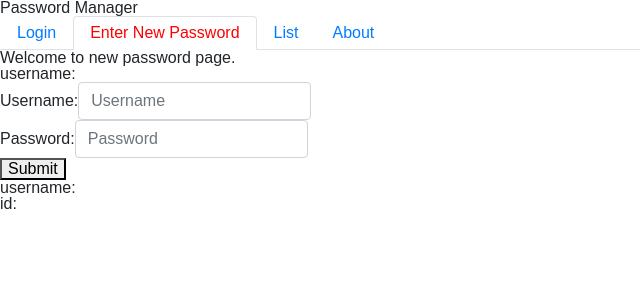
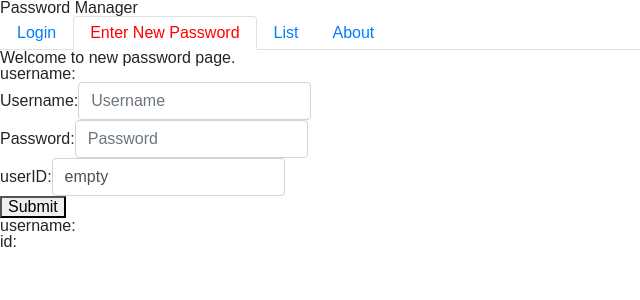
Before and after one commit to TaylorRoy/Vault, a React (Create React App) app: page /newpassword in a window 1280 px wide. Shown: the top 300 px of the page, without its empty margins (0-640 px from the left). Built offline with nearby package versions, Linux system fonts and the light colour scheme; the HTML template or start-up script is replaced by a standard one.

Commit message:
saving to new password collection

```diff
--- a/src/components/pages/List.js
+++ b/src/components/pages/List.js
@@ -5,8 +5,8 @@ const List = () => (
     <div>
         <NavBar />
         <p>Welcome to list page.</p>
-
-        {/* <List>
+        {/* {this.state.books.length ? (
+        <List>
                     {this.state.books.map(book => (
                       <ListItem key={book._id}>
                         <a href={"/books/" + book._id}>
--- a/src/components/pages/NewPassword.js
+++ b/src/components/pages/NewPassword.js
@@ -10,7 +10,8 @@ class NewPassword extends Component {
 
     state = {
         username: "",
-        password: ""
+        password: "",
+        userId: "empty"
     };
 
    handleInputChange = (event) => {
@@ -30,11 +31,11 @@ class NewPassword extends Component {
     createNewPassword = (event) => {
         event.preventDefault();
         console.log("in createNewPassword");
-        console.log("props", this.props.global)
+        console.log("createNewPassword state", this.state)
         axios.post("/api/newpassword", {
           username: this.state.username,
           password: this.state.password,
-          userId: this.props.global.id
+          userId: this.state.userId
         })
           .then(this.props.history.push('/newpassword'))
           .catch((err) => console.log("login error", err));
@@ -108,6 +109,13 @@ render() {
                 value={this.state.password}
                 onChange={this.handleInputChange}
               />
+            <Input
+                type= "text"
+                placeholder="userID"
+                name="userId"
+                value={this.state.userId}
+                onChange={this.handleInputChange}
+              />
 
               {/* <select>
                   <opiton value="banking">Banking</opiton>
```
Also changed, not shown: 1 other file (tests, documents, lock files or other folders).
